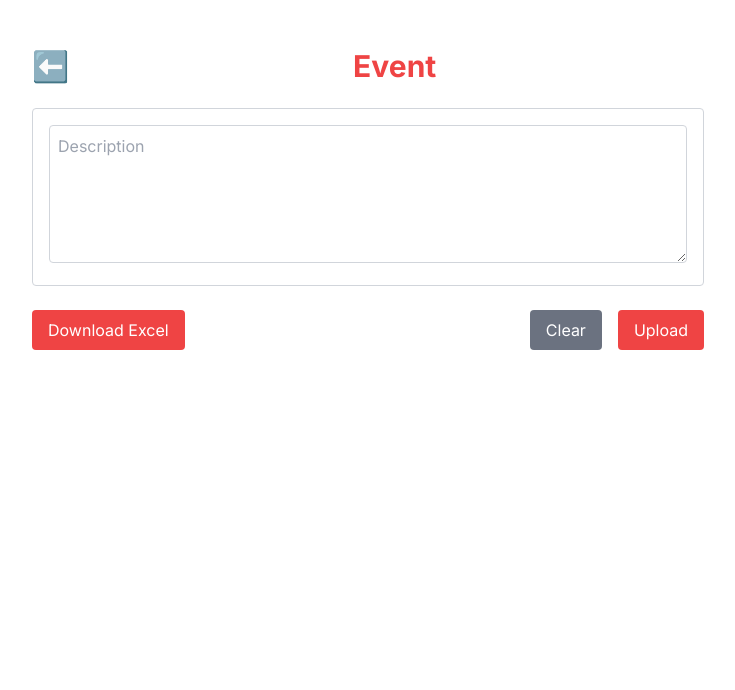
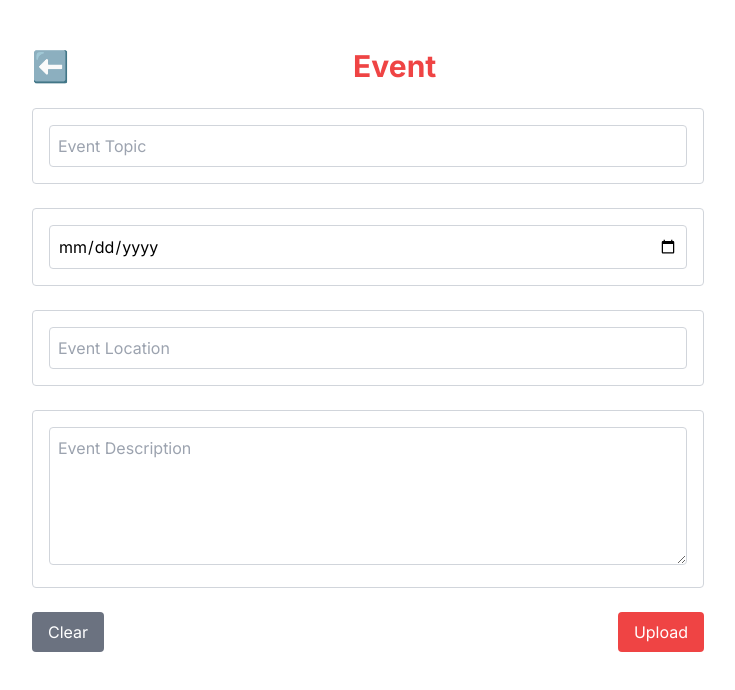
Before and after one commit to Kaveenxz/eudaumonia, a Next.js app: page /add-event in a window 1280 px wide. Shown: the top 690 px of the page, without its empty margins (272-1007 px from the left). Built offline with nearby package versions, Linux system fonts and the light colour scheme.

Commit message:
Updated .env.development file and refactored add-event page to include form fields for topic, date, and location, and implemented event submission using react-query

```diff
--- a/src/app/(admin)/add-event/page.tsx
+++ b/src/app/(admin)/add-event/page.tsx
@@ -1,24 +1,43 @@
 'use client';
 import { useState } from 'react';
 import { useRouter } from 'next/navigation';
+import { useMutation } from 'react-query';
+import { addUpCOmiingEvent } from '@/app/api/upcommingEvent/api';
 
 export default function EventForm() {
+  const [topic, setTopic] = useState('');
+  const [date, setDate] = useState('');
+  const [location, setLocation] = useState('');
   const [description, setDescription] = useState('');
   const router = useRouter();
 
-  const handleDownloadExcel = () => {
-    // Implement Excel download logic here
-    console.log('Download Excel clicked');
+  // Mutation to submit event data
+  const { mutate, isLoading, isError } = useMutation(addUpCOmiingEvent, {
+    onSuccess: () => {
+      console.log('Event successfully uploaded!');
+    },
+    onError: (error) => {
+      console.error('Error uploading event:', error);
+    },
+  });
+
+  const handleClear = () => {
+    setTopic('');
+    setDate('');
+    setLocation('');
+    setDescription('');
   };
 
   const handleSubmit = (e: React.FormEvent) => {
     e.preventDefault();
-    console.log({ description });
-    // Implement upload logic here
+    const eventData = {
+      topic,
+      date: new Date(date), // Convert date string to Date object
+      location,
+      description,
+      adminId: 1, // Pass adminId as 1
     };
-
-  const handleClear = () => {
-    setDescription('');
+    mutate(eventData); // Call mutation
   };
 
   return (
@@ -35,6 +54,44 @@ export default function EventForm() {
 
       {/* Form */}
       <form onSubmit={handleSubmit} className="space-y-6">
+        {/* Topic */}
+        <div className="border border-gray-300 p-4 rounded">
+          <input
+            type="text"
+            id="topic"
+            value={topic}
+            onChange={(e) => setTopic(e.target.value)}
+            className="w-full p-2 border border-gray-300 rounded"
+            placeholder="Event Topic"
+            required
+          />
+        </div>
+
+        {/* Date */}
+        <div className="border border-gray-300 p-4 rounded">
+          <input
+            type="date"
+            id="date"
+            value={date}
+            onChange={(e) => setDate(e.target.value)}
+            className="w-full p-2 border border-gray-300 rounded"
+            required
+          />
+        </div>
+
+        {/* Location */}
+        <div className="border border-gray-300 p-4 rounded">
+          <input
+            type="text"
+            id="location"
+            value={location}
+            onChange={(e) => setLocation(e.target.value)}
+            className="w-full p-2 border border-gray-300 rounded"
+            placeholder="Event Location"
+            required
+          />
+        </div>
+
         {/* Description */}
         <div className="border border-gray-300 p-4 rounded">
           <textarea
@@ -42,23 +99,14 @@ export default function EventForm() {
             value={description}
             onChange={(e) => setDescription(e.target.value)}
             className="w-full p-2 border border-gray-300 rounded"
-            placeholder="Description"
+            placeholder="Event Description"
             rows={5}
+            required
           />
         </div>
 
-        <div className="flex flex-col md:flex-row justify-between items-center md:space-x-4 space-y-4 md:space-y-0">
-          {/* Download Excel Button */}
-          <button
-            type="button"
-            onClick={handleDownloadExcel}
-            className="bg-red-500 text-white py-2 px-4 rounded hover:bg-red-600 w-full md:w-auto"
-          >
-            Download Excel
-          </button>
-
         {/* Clear and Upload Buttons */}
-          <div className="flex flex-col sm:flex-row gap-4 w-full md:w-auto">
+        <div className="flex flex-col sm:flex-row justify-between gap-4">
           <button
             type="button"
             onClick={handleClear}
@@ -69,11 +117,17 @@ export default function EventForm() {
           <button
             type="submit"
             className="bg-red-500 text-white py-2 px-4 rounded hover:bg-red-600 w-full sm:w-auto"
+            disabled={isLoading}
           >
-              Upload
+            {isLoading ? 'Uploading...' : 'Upload'}
           </button>
         </div>
+
+        {isError && (
+          <div className="text-red-500 mt-4">
+            There was an error uploading the event. Please try again.
           </div>
+        )}
       </form>
     </div>
   );
```
Also changed, not shown: 1 other file (tests, documents, lock files or other folders). Lines whose indentation alone changed are shown as unchanged.
